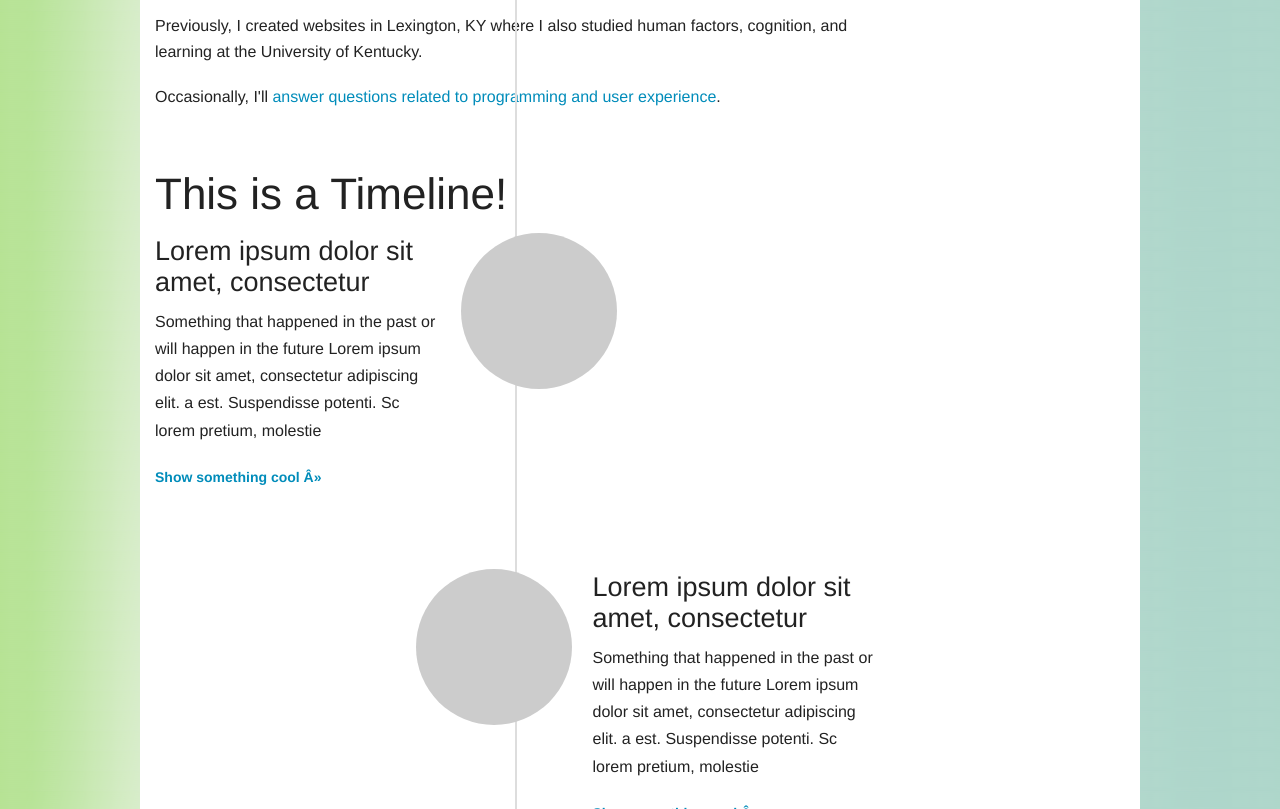
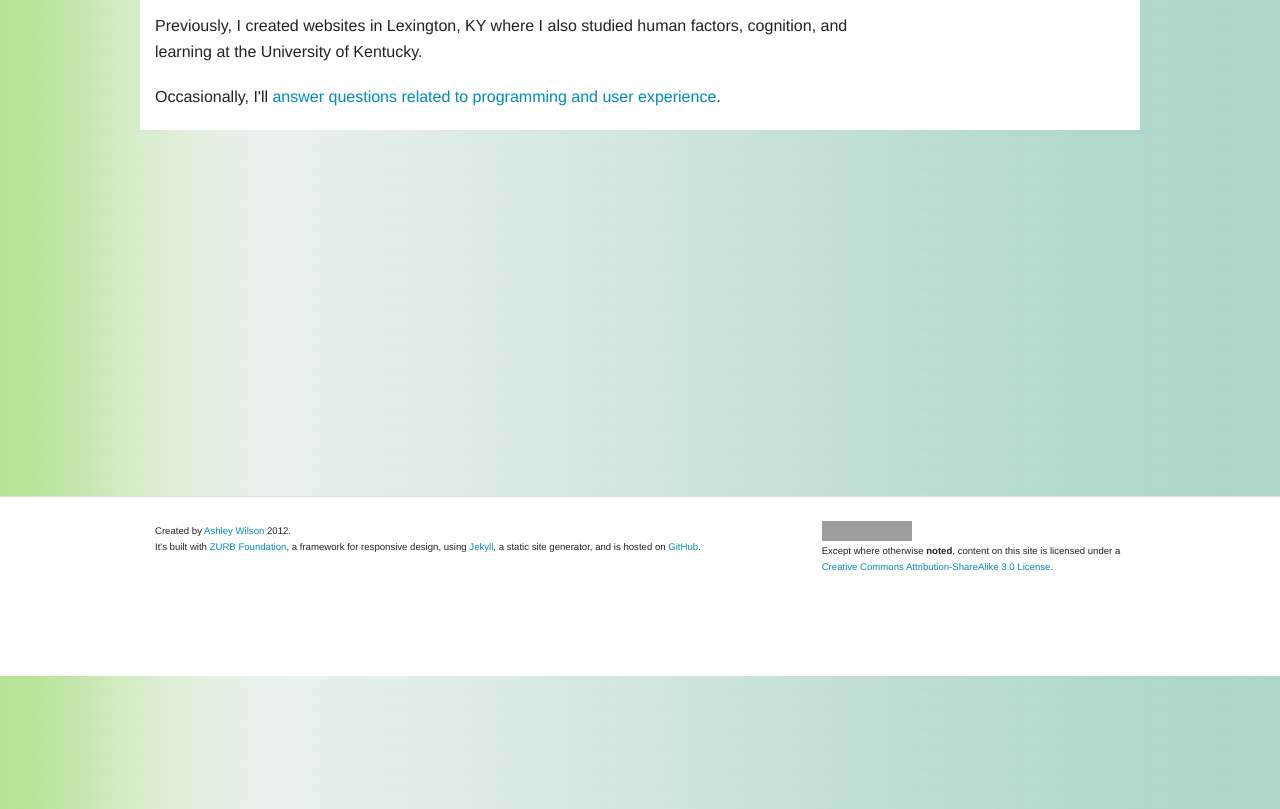
Before and after one commit to ashleybot/ashleybot.github.com, a Jekyll site: the page built from about.html, in a window 1280 px wide and 900 px high, scrolled down 198 px, cut to the strip 91-900 px from the top of the window. Built offline with Jekyll 4.4.1, drawn with Linux system fonts in a browser that asks for light colours; nearby versions of some CDN libraries; library files that are not in the unit come from our copies; some of the changed text lies outside the part shown; grey boxes are pictures that could not be loaded.

Commit message:
removed timeline

```diff
--- a/about.html
+++ b/about.html
@@ -28,55 +28,6 @@ keywords: about,ashleywilson,ashleygreerwilson,lexington,kentucky,ky
 			Occasionally, I'll <a href="http://stackexchange.com/users/86814/ashley?tab=accounts">answer questions related to programming and user experience</a>.
 		</p>
 
-		<div class="path-container">
-  <div class="row">
-    <div class="large-12 columns ">
-      <h1> This is a Timeline!</h1>
-    </div>
-  </div>
-  <div class="row path-item">
-    <div class="large-7 push-5 columns">
-      <div class="circle circle-left "></div>
-    </div>
-    <div class="large-5 pull-7 columns path-text left">
-      <h3>Lorem ipsum dolor sit amet, consectetur</h3>
-      <p>Something that happened in the past or will happen in the future Lorem ipsum dolor sit amet, consectetur adipiscing elit.  a est. Suspendisse potenti. Sc lorem pretium, molestie</p>
-      <a href="#">Show something cool Â»</a>
-    </div>
-  </div>
-  <div class="row path-item">
-    <div class="large-7 columns">
-      <div class="circle circle-right right"></div>
-    </div>
-    <div class="large-5 columns path-text right">
-      <h3>Lorem ipsum dolor sit amet, consectetur</h3>
-      <p>Something that happened in the past or will happen in the future Lorem ipsum dolor sit amet, consectetur adipiscing elit.  a est. Suspendisse potenti. Sc lorem pretium, molestie</p>
-      <a href="#">Show something cool Â»</a>
-    </div>
-  </div>
-  <div class="row get-feedback path-item">
-    <div class="large-7 push-5 columns">
-      <div class="circle circle-left"></div>
-    </div>
-    <div class="large-5 pull-7 columns path-text left">
-      <h3>Lorem ipsum dolor sit amet, consectetur</h3>
-      <p>Something that happened in the past or will happen in the future Lorem ipsum dolor sit amet, consectetur adipiscing elit.  a est. Suspendisse potenti. Sc lorem pretium, molestie</p>
-      <a href="#">Show something cool Â»</a>
-    </div>
-  </div>
-  <div class="row land-job path-item">
-    <div class="large-7 columns">
-      <div class="circle circle-right right"></div>
-    </div>
-    <div class="large-5 columns path-text right">
-      <h3>Lorem ipsum dolor sit amet, consectetur</h3>
-      <p>Something that happened in the past or will happen in the future Lorem ipsum dolor sit amet, consectetur adipiscing elit.  a est. Suspendisse potenti. Sc lorem pretium, molestie</p>
-      <a href="#">Show something cool Â»</a>
-    </div>
-  </div>
-  <span class="line hide-for-small"></span>
-</div>
-
 	</div>
 
 
```
